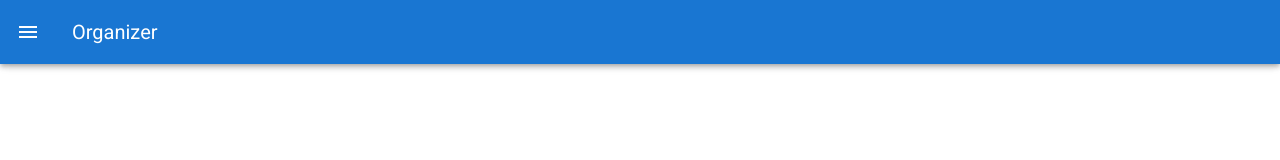
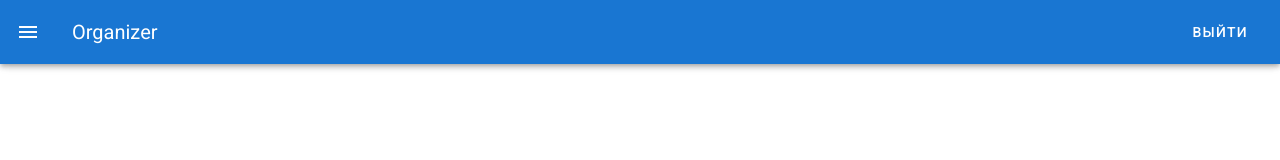
Before and after one commit to pavkozlov/org-front, a Nuxt app: page / in a window 1280 px wide. Before the commit this address had no page. Shown: the top 160 px of the page. Built offline with nearby package versions, Linux system fonts and the light colour scheme.

Commit message:
added logout

```diff
--- a/layouts/default.vue
+++ b/layouts/default.vue
@@ -27,6 +27,8 @@
     <v-app-bar app color="primary" dark>
       <v-app-bar-nav-icon @click.stop="drawer = !drawer" />
       <v-toolbar-title v-text="title" />
+      <v-spacer></v-spacer>
+      <v-btn text @click="logout">Выйти</v-btn>
     </v-app-bar>
 
     <v-content>
@@ -42,6 +44,7 @@
 </template>
 
 <script>
+
 export default {
   data() {
     return {
@@ -62,6 +65,12 @@ export default {
 
       title: "Organizer"
     };
+  },
+  methods:{
+    logout(){
+      this.$auth.logout();
+      this.$router.push({ path: '/login'});
+    }
   }
 };
 </script>
--- a/nuxt.config.js
+++ b/nuxt.config.js
@@ -77,6 +77,11 @@ export default {
       }
     },
   },
+
+  router: {
+    middleware: ['auth']
+  },
+
   /*
   ** Build configuration
   */
```
